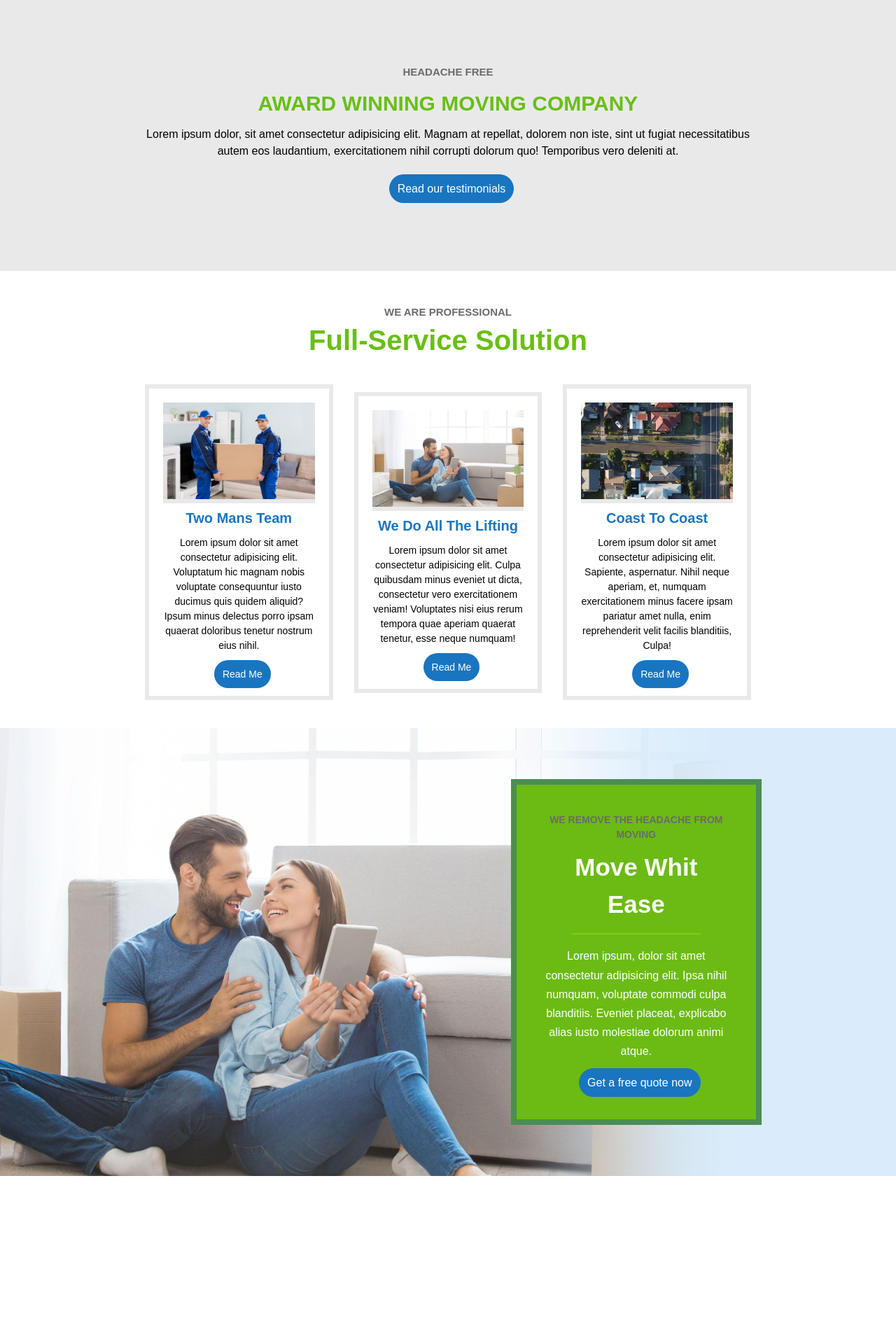
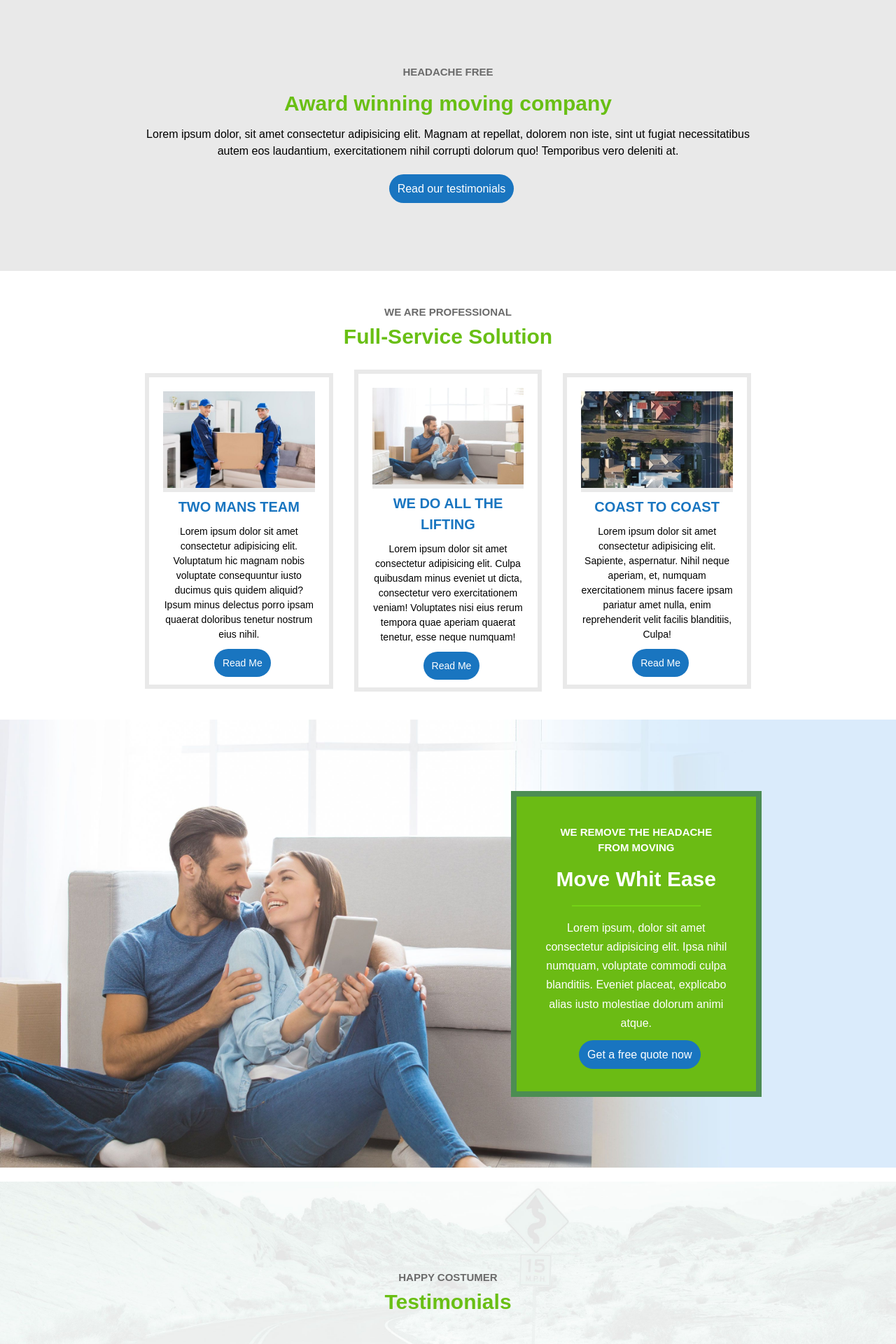
Before and after one commit to turchimatteo/proj-html-vuejs, a Vue app: page / in a window 1280 px wide. Shown: the part 820-2740 px from the top of the page at 70% size. Before the commit the page ends 2500 px from the top, so only its background shows below. Built offline with nearby package versions, Linux system fonts and the light colour scheme.

Commit message:
aggiunto testimonials e migliorato scss

```diff
--- a/src/App.vue
+++ b/src/App.vue
@@ -4,6 +4,7 @@
     <Main />
     <ServiceSolution />
     <MoveWhitEase />
+    <Testimonials />
   </div>
 </template>
 
@@ -12,6 +13,7 @@ import Header from "./components/Header.vue";
 import Main from "./components/Main.vue";
 import ServiceSolution from "./components/ServiceSolution.vue";
 import MoveWhitEase from "./components/MoveWithEase.vue";
+import Testimonials from "./components/Testimonials.vue";
 
 
 export default {
@@ -21,6 +23,7 @@ export default {
     Main,
     ServiceSolution,
     MoveWhitEase,
+    Testimonials,
   },
 };
 </script>
--- a/src/components/Main.vue
+++ b/src/components/Main.vue
@@ -39,10 +39,6 @@
     line-height: 1.5;
     text-transform: uppercase;
     font-weight: bold;
-    h4 {
-        color: #6b6b6b;
-        font-size: 15px;
-    }
     h1 {
         font-size: 50px;
     }
@@ -67,18 +63,6 @@
     justify-content: center;
     align-items: center;
     line-height: 1.5;
-    h4 {
-        color: #6b6b6b;
-        font-size: 15px;
-        text-transform: uppercase;
-        margin-bottom: 10px;
-    }
-    h2 {
-        color: #69bf14;
-        text-transform: uppercase;
-        margin-bottom: 10px;
-        font-size: 30px;
-    }
     p {
         margin-bottom: 30px;
     }
--- a/src/components/MoveWithEase.vue
+++ b/src/components/MoveWithEase.vue
@@ -36,16 +36,12 @@
             line-height: 1.5;
             border: 8px solid #4c8d53;
             text-align: center;
+            color: white;
             h4 {
-                text-transform: uppercase;
-                color: #6b6b6b;
-                font-size: 14px;
-                margin-bottom: 10px;
+                color: white;
             }
             h2 {
                 color: white;
-                font-size: 35px;
-                margin-bottom: 10px;
             }
             hr {
                 background-color: #74d315;
@@ -56,7 +52,6 @@
                 margin-bottom: 10px;
             }
             p {
-                color: white;
                 line-height: 1.7;
                 margin-bottom: 20px;
             }
--- a/src/components/ServiceSolution.vue
+++ b/src/components/ServiceSolution.vue
@@ -43,17 +43,6 @@
     justify-content: center;
     align-items: center;
     flex-direction: column;
-    h4 {
-        text-transform: uppercase;
-        color: #6b6b6b;
-        font-size: 15px;
-    }
-    h2 {
-        color: #69bf14;
-        margin-top: 10px;
-        margin-bottom: 20px;
-        font-size: 40px;
-    }
  }
     .cards {
     display: flex;
--- /dev/null
+++ b/src/components/Testimonials.vue
@@ -0,0 +1,81 @@
+<template>
+    <section>
+        <div class="container">
+            <div class="testimonials">
+                <div class="title">
+                    <h4>Happy costumer</h4>
+                    <h2>Testimonials</h2>
+                </div>
+                <div class="all-testimonials">
+                    <div class="single-testimonial">
+                        <img src="../assets/images/avada-movers-johndoe-final-200x200.jpg" alt="">
+                        <h3>John Doe</h3>
+                        <p>"Lorem ipsum dolor sit amet, consectetur adipisicing elit. Eaque adipisci nostrum porro. Dolor optio quae laboriosam magnam fugit, quod incidunt velit dignissimos quasi maxime veniam, voluptates corporis id quo repudiandae."</p>
+                    </div>
+                    <div class="single-testimonial">
+                        <img src="../assets/images/avada-movers-janedoe-final-200x200.jpg" alt="">
+                        <h3>Jane Doe</h3>
+                        <p>"Lorem ipsum dolor sit amet, consectetur adipisicing elit. Eaque adipisci nostrum porro. Dolor optio quae laboriosam magnam fugit, quod incidunt velit dignissimos quasi maxime veniam, voluptates corporis id quo repudiandae."</p>
+                    </div>
+                    <div class="single-testimonial">
+                        <img src="../assets/images/avada-movers-johnsmith-final-200x200.jpg" alt="">
+                        <h3>John Smith</h3>
+                        <p>"Lorem ipsum dolor sit amet, consectetur adipisicing elit. Eaque adipisci nostrum porro. Dolor optio quae laboriosam magnam fugit, quod incidunt velit dignissimos quasi maxime veniam, voluptates corporis id quo repudiandae."</p>
+                    </div>
+                </div>
+                <span class="my_button">Read more testimonials</span>
+            </div>
+        </div>
+    </section>
+</template>
+<style lang="scss" scoped>
+@import '../style/general.scss';
+
+section {
+    background-image: url("../assets/images/avada-movers-testimonial-background.jpg");
+    height: 100vh;
+    background-size: cover;
+    background-position: top;
+    background-repeat: no-repeat;
+    margin-top: 20px;
+    display: flex;
+    .testimonials {
+        display: flex;
+        justify-content: center;
+        align-items: center;
+        flex-direction: column;
+        .title {
+            margin-bottom: 20px;
+            margin-top: 30px;
+            text-align: center;
+        }
+        .all-testimonials {
+            display: flex;
+            justify-content: space-between;
+            align-items: center;
+            flex-direction: row;
+            text-align: center;
+            font-size: 16px;
+            line-height: 1.5;
+            .single-testimonial {
+                padding: 25px;
+                margin-bottom: 30px;
+                img {
+                    border-radius: 50%;
+                    width: 50%;
+                    margin-bottom: 20px;
+                }
+                p {
+                    color: #6b6b6b;
+                    font-style: italic;
+                }
+                h3 {
+                    color: #1975c0;
+                    font-size: 22px;
+                    margin-bottom: 10px;
+                }
+            }
+        }
+    }
+}
+</style>
--- a/src/style/general.scss
+++ b/src/style/general.scss
@@ -10,3 +10,14 @@
     margin-left: 10px;
     cursor: pointer;
 }
+h4 {
+    text-transform: uppercase;
+    color: #6b6b6b;
+    font-size: 15px;
+    margin-bottom: 10px;
+}
+h2 {
+    color: #69bf14;
+    margin-bottom: 10px;
+    font-size: 30px;
+}
```
